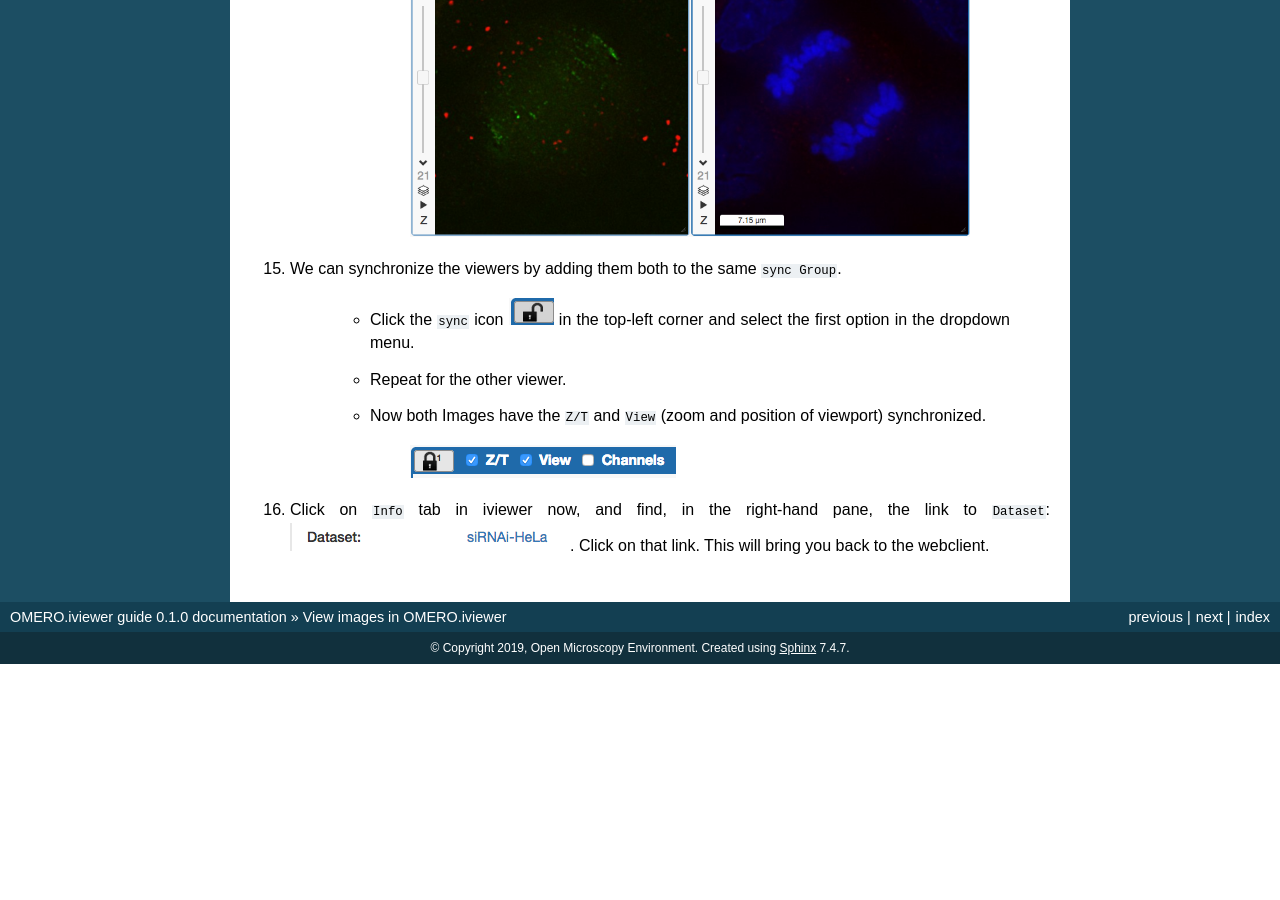
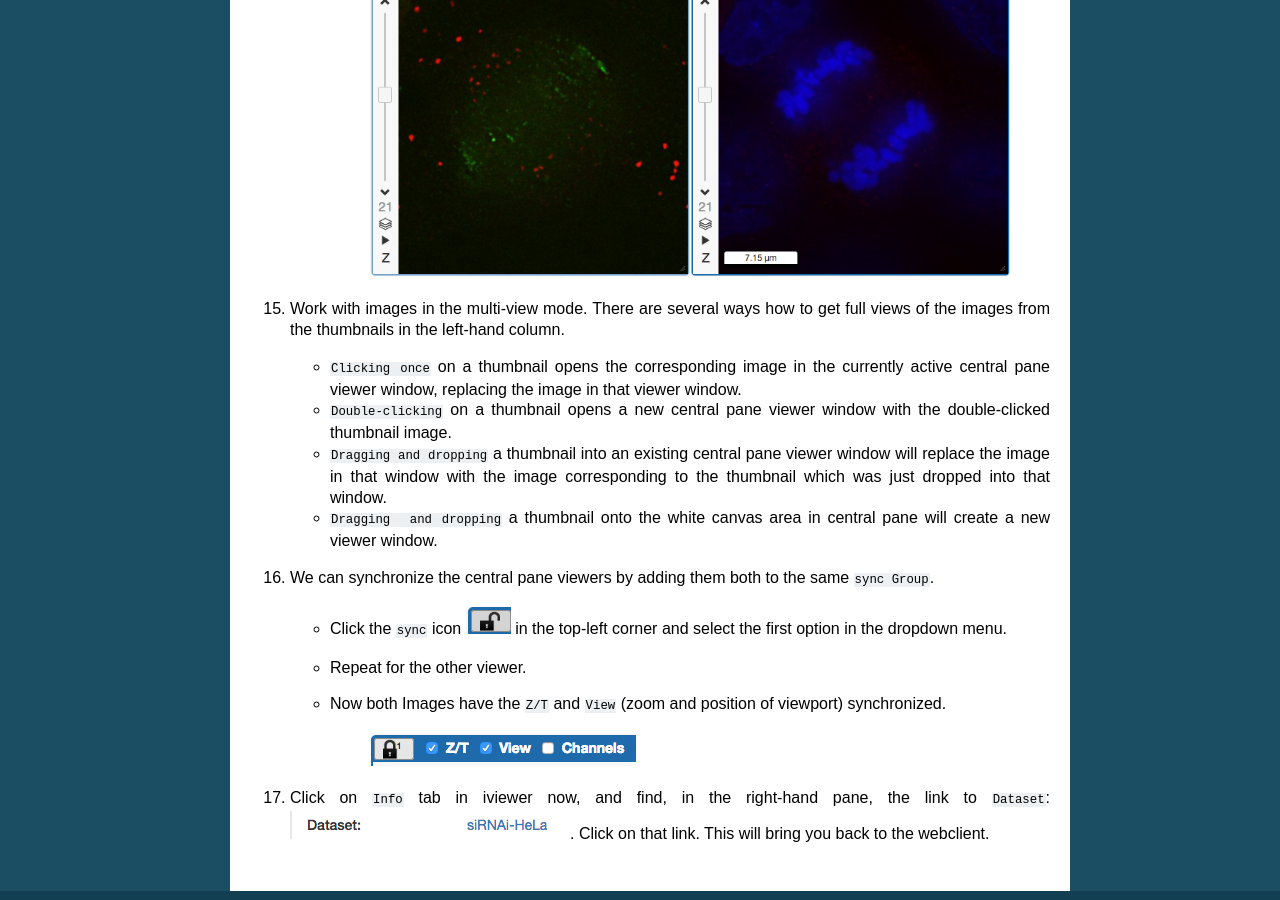
Before and after one commit to ome/omero-guide-iviewer, a Sphinx documentation site: the page built from docs/iviewer_viewing.rst, in a window 1280 px wide and 900 px high, scrolled down 2821 px. Built offline with Sphinx 7.4.7, drawn with Linux system fonts in a browser that asks for light colours; before the commit the page ends 3485 px from its top, so only the background shows below that.

Commit message:
Improve the multi-viewer section

```diff
--- a/docs/iviewer_viewing.rst
+++ b/docs/iviewer_viewing.rst
@@ -88,21 +88,31 @@ Step-by-Step
 
 #. Compare the two channels of one of the Images in multi-image view:
 
-    - Double-click on the thumbnail of the already opened Image in the left-hand pane of the viewer. This will open the Image again in a new window.
+   - Double-click on the thumbnail of the already opened Image in the left-hand pane of the viewer. This will open the Image again in a new window.
 
-    - Select one of the windows and in the right-hand pane switch the green channel off.
+   - Select one of the windows and in the right-hand pane switch the green channel off.
 
-    - On the other window, switch the blue channel off.
+   - On the other window, switch the blue channel off.
 
        .. image:: images/Iviewer12.png
 
-#. We can synchronize the viewers by adding them both to the same ``sync Group``.
+#. Work with images in the multi-view mode. There are several ways how to get full views of the images from the thumbnails in the left-hand column.
 
-    - Click the ``sync`` icon \ |image13| in the top-left corner and select the first option in the dropdown menu.
+   - ``Clicking once`` on a thumbnail opens the corresponding image in the currently active central pane viewer window, replacing the image in that viewer window.
 
-    - Repeat for the other viewer.
+   - ``Double-clicking`` on a thumbnail opens a new central pane viewer window with the double-clicked thumbnail image.
 
-    - Now both Images have the ``Z/T`` and ``View`` (zoom and position of viewport) synchronized.
+   - ``Dragging and dropping`` a thumbnail into an existing central pane viewer window will replace the image in that window with the image corresponding to the thumbnail which was just dropped into that window.
+
+   - ``Dragging  and dropping`` a thumbnail onto the white canvas area in central pane will create a new viewer window.
+
+#. We can synchronize the central pane viewers by adding them both to the same ``sync Group``.
+
+   - Click the ``sync`` icon \ |image13| in the top-left corner and select the first option in the dropdown menu.
+
+   - Repeat for the other viewer.
+
+   - Now both Images have the ``Z/T`` and ``View`` (zoom and position of viewport) synchronized.
 
        .. image:: images/Iviewer14.png
 
```
